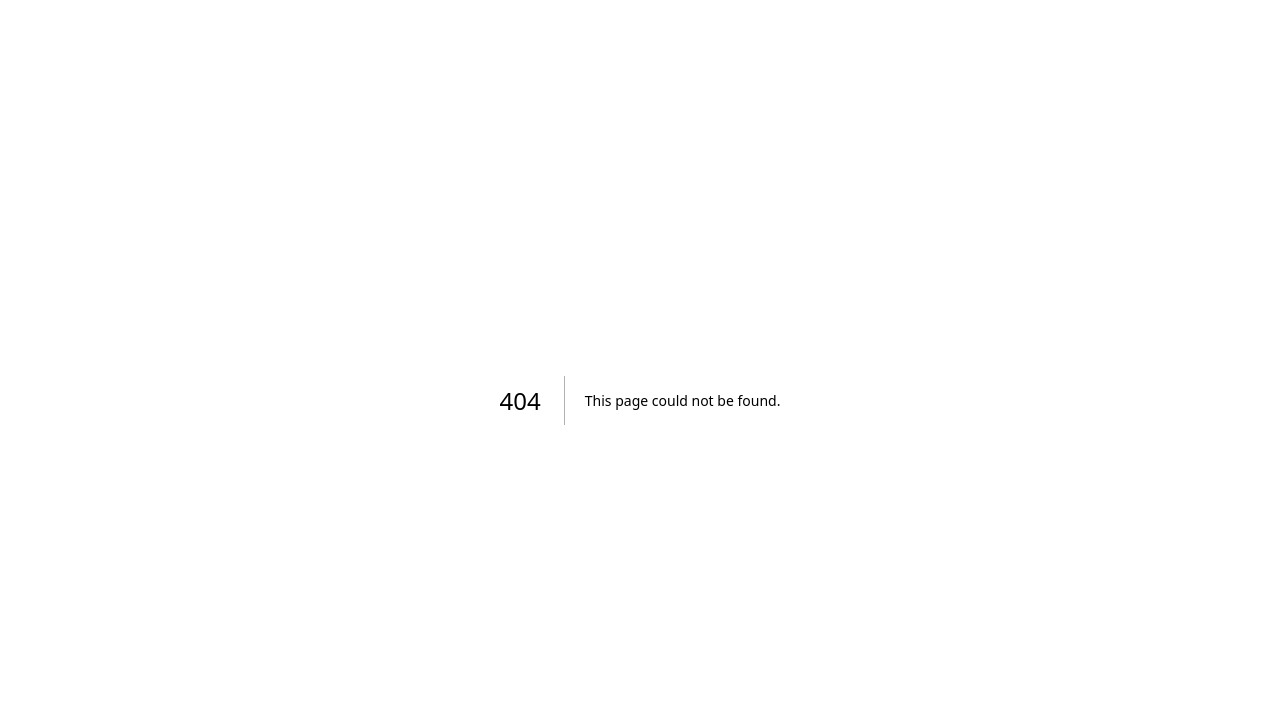
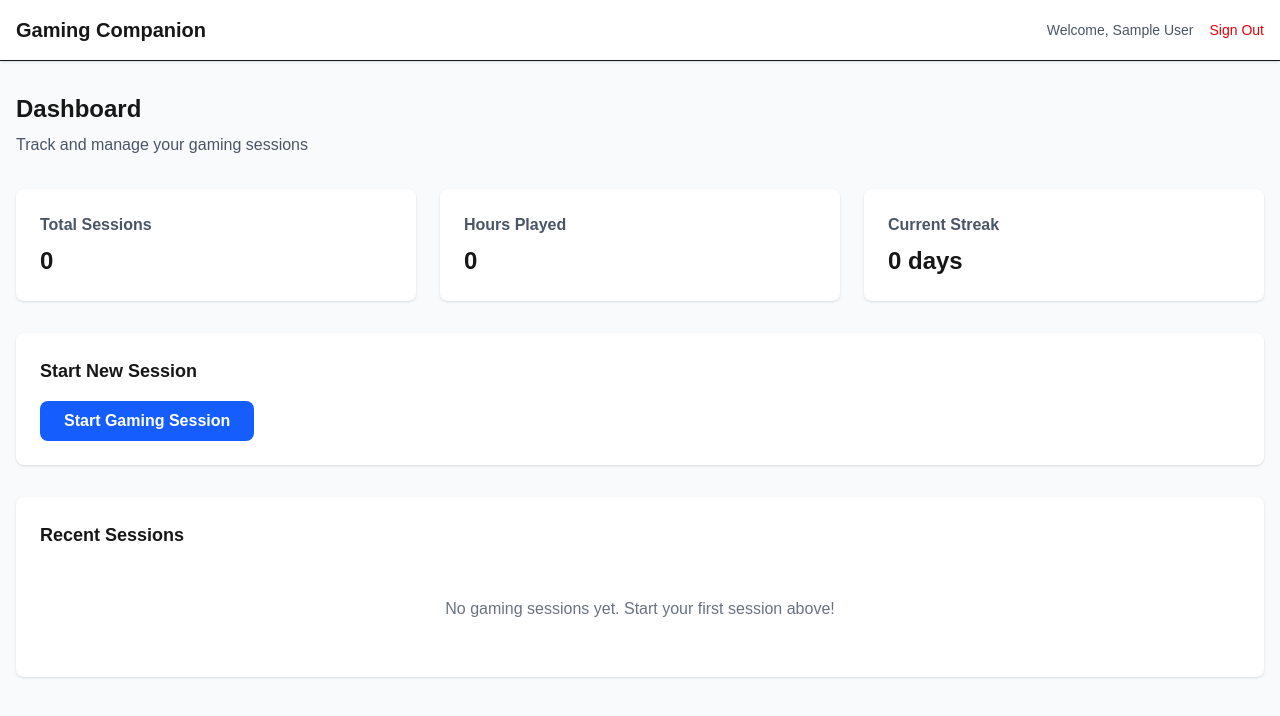
Before and after one commit to JeffreyIzuorah/gamer-companion, a Next.js app: page /dashboard in a window 1280 px wide. Before the commit this address had no page. Shown: the top 716 px of the page. Built offline with nearby package versions, Linux system fonts and the light colour scheme; no server answers; sample sign-in values are in the browser's storage.

Commit message:
add initial dashboard page for visualisation

```diff
--- /dev/null
+++ b/src/app/dashboard/page.tsx
@@ -0,0 +1,81 @@
+import { auth, signOut } from "@/lib/auth";
+import { redirect } from "next/navigation";
+
+export default async function DashboardPage() {
+  const session = await auth();
+
+  // Protect the route
+  if (!session) {
+    redirect("/auth/signin");
+  }
+
+  return (
+    <div className="min-h-screen bg-gray-50">
+      {/* Navigation */}
+      <nav className="bg-white shadow-sm border-b">
+        <div className="container mx-auto px-4 py-4 flex justify-between items-center">
+          <h1 className="text-xl font-bold">Gaming Companion</h1>
+
+          <div className="flex items-center gap-4">
+            <span className="text-sm text-gray-600">
+              Welcome, {session.user.name}
+            </span>
+            <form
+              action={async () => {
+                "use server";
+                await signOut({ redirectTo: "/" });
+              }}
+            >
+              <button
+                type="submit"
+                className="text-sm text-red-600 hover:text-red-800"
+              >
+                Sign Out
+              </button>
+            </form>
+          </div>
+        </div>
+      </nav>
+
+      {/* Dashboard Content */}
+      <div className="container mx-auto px-4 py-8">
+        <div className="mb-8">
+          <h2 className="text-2xl font-bold mb-2">Dashboard</h2>
+          <p className="text-gray-600">Track and manage your gaming sessions</p>
+        </div>
+
+        {/* Quick Stats */}
+        <div className="grid md:grid-cols-3 gap-6 mb-8">
+          <div className="bg-white p-6 rounded-lg shadow-sm">
+            <h3 className="font-semibold text-gray-600 mb-2">Total Sessions</h3>
+            <p className="text-2xl font-bold">0</p>
+          </div>
+          <div className="bg-white p-6 rounded-lg shadow-sm">
+            <h3 className="font-semibold text-gray-600 mb-2">Hours Played</h3>
+            <p className="text-2xl font-bold">0</p>
+          </div>
+          <div className="bg-white p-6 rounded-lg shadow-sm">
+            <h3 className="font-semibold text-gray-600 mb-2">Current Streak</h3>
+            <p className="text-2xl font-bold">0 days</p>
+          </div>
+        </div>
+
+        {/* Start Session Button */}
+        <div className="bg-white p-6 rounded-lg shadow-sm mb-8">
+          <h3 className="text-lg font-semibold mb-4">Start New Session</h3>
+          <button className="bg-blue-600 hover:bg-blue-700 text-white px-6 py-2 rounded-lg font-semibold transition-colors">
+            Start Gaming Session
+          </button>
+        </div>
+
+        {/* Recent Sessions */}
+        <div className="bg-white p-6 rounded-lg shadow-sm">
+          <h3 className="text-lg font-semibold mb-4">Recent Sessions</h3>
+          <div className="text-center text-gray-500 py-8">
+            <p>No gaming sessions yet. Start your first session above!</p>
+          </div>
+        </div>
+      </div>
+    </div>
+  );
+}
```
